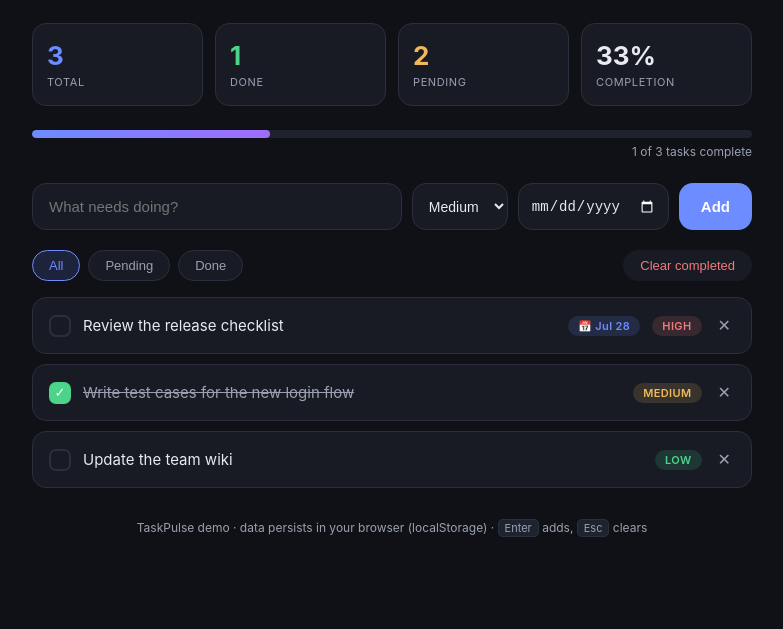
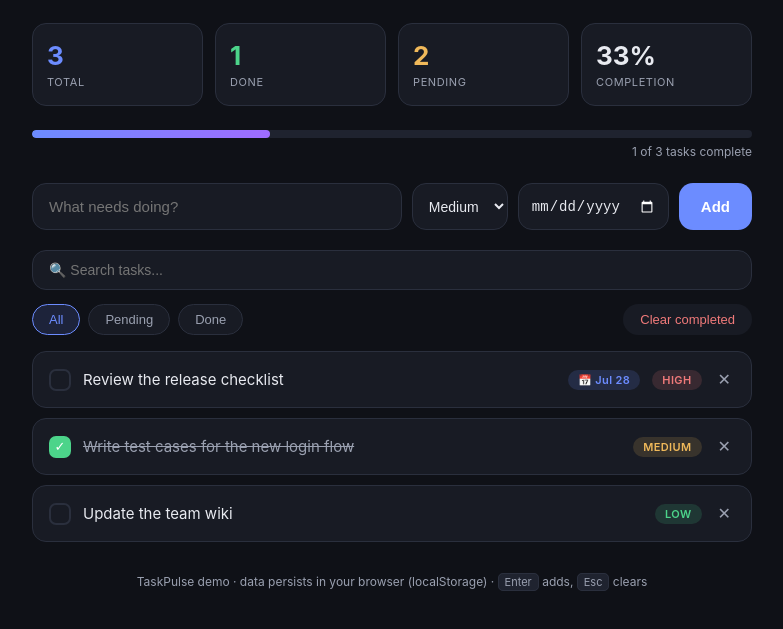
Before and after one commit to pranavuttarwar-Infocusp/AI-Workflow-Project, a plain HTML site: page index.html in a window 1280 px wide. Shown: the part 81-710 px from the top of the page, without its empty margins (248-1031 px from the left). Drawn offline with Linux system fonts and the light colour scheme.

Commit message:
feat: add live search over task titles
Case-insensitive substring match, combines with the All/Pending/Done
filters, Escape clears. README updated.

Co-Authored-By: Claude Fable 5 <noreply@anthropic.com>

```diff
--- a/index.html
+++ b/index.html
@@ -104,6 +104,14 @@
   }
   .input-row button:hover { filter: brightness(1.12); }
 
+  .search-row { margin-bottom: 14px; }
+  .search-row input {
+    width: 100%; background: var(--surface); border: 1px solid var(--border);
+    border-radius: var(--radius); padding: 11px 16px; color: var(--text);
+    font-size: 14px; outline: none; transition: border-color 0.2s;
+  }
+  .search-row input:focus { border-color: var(--accent); }
+
   .filters { display: flex; gap: 8px; margin-bottom: 16px; }
   .filters button {
     background: var(--surface); border: 1px solid var(--border);
@@ -195,6 +203,10 @@
     <button id="addBtn">Add</button>
   </div>
 
+  <div class="search-row">
+    <input type="text" id="searchInput" placeholder="🔍 Search tasks..." aria-label="Search tasks" />
+  </div>
+
   <div class="filters">
     <button data-filter="all" class="active">All</button>
     <button data-filter="pending">Pending</button>
@@ -211,6 +223,7 @@
   const STORAGE_KEY = "taskpulse.tasks";
   let tasks = [];
   let filter = "all";
+  let searchQuery = "";
 
   const seedTasks = [
     { id: 1, title: "Review the release checklist", priority: "high", done: false, dueDate: new Date().toISOString().slice(0, 10) },
@@ -236,7 +249,8 @@
     const list = document.getElementById("taskList");
     list.innerHTML = "";
     const visible = tasks.filter(t =>
-      filter === "all" ? true : filter === "done" ? t.done : !t.done
+      (filter === "all" ? true : filter === "done" ? t.done : !t.done) &&
+      t.title.toLowerCase().includes(searchQuery)
     );
     if (visible.length === 0) {
       list.innerHTML = '<div class="empty"><div class="icon">🎉</div>Nothing here — add a task above.</div>';
@@ -302,6 +316,13 @@
     if (e.key === "Enter") addTask();
     if (e.key === "Escape") { e.target.value = ""; e.target.blur(); }
   });
+  document.getElementById("searchInput").addEventListener("input", e => {
+    searchQuery = e.target.value.trim().toLowerCase();
+    render();
+  });
+  document.getElementById("searchInput").addEventListener("keydown", e => {
+    if (e.key === "Escape") { e.target.value = ""; searchQuery = ""; render(); e.target.blur(); }
+  });
   document.querySelectorAll(".filters button").forEach(btn => {
     btn.onclick = () => {
       filter = btn.dataset.filter;
```
Also changed, not shown: 1 other file.
